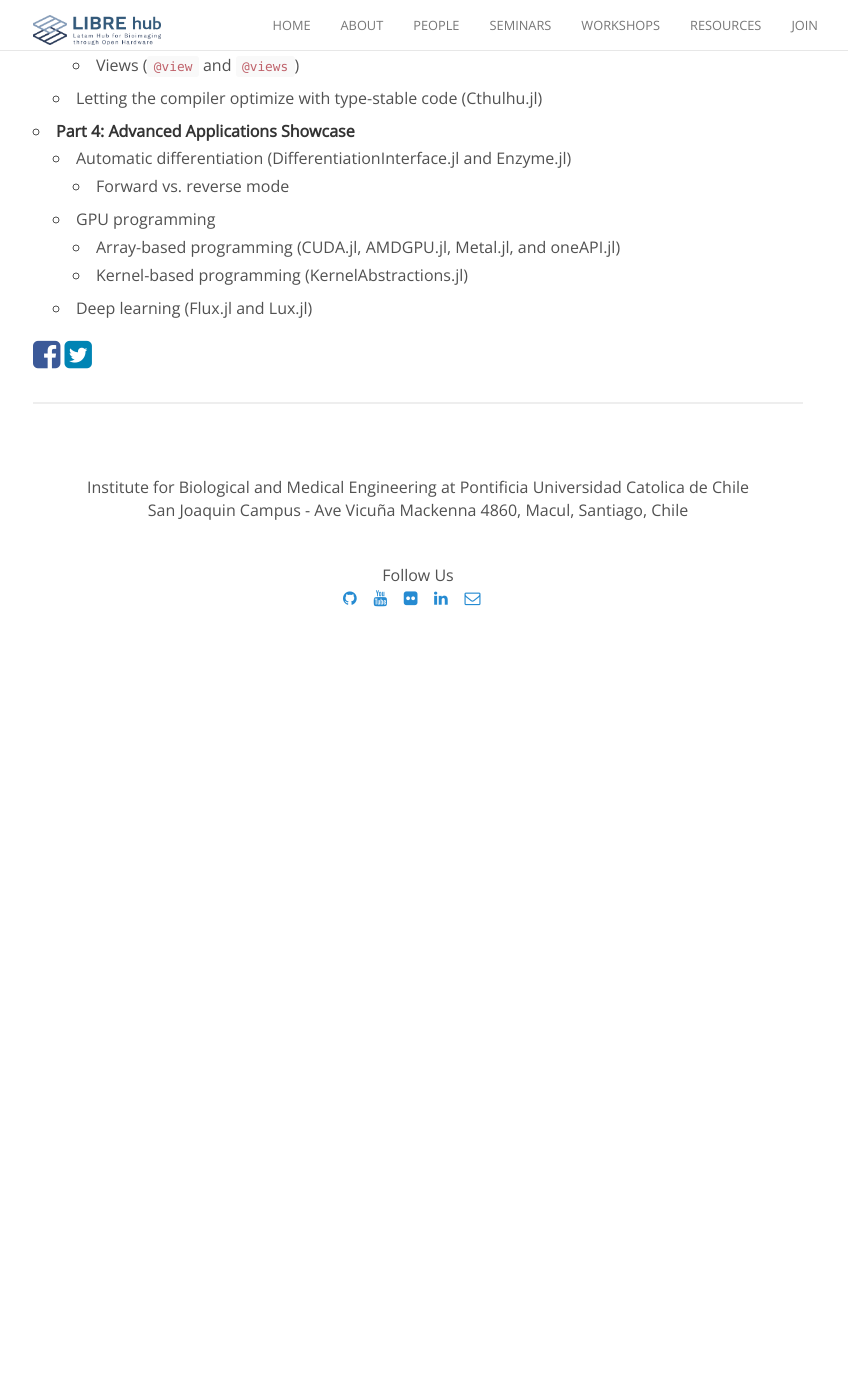
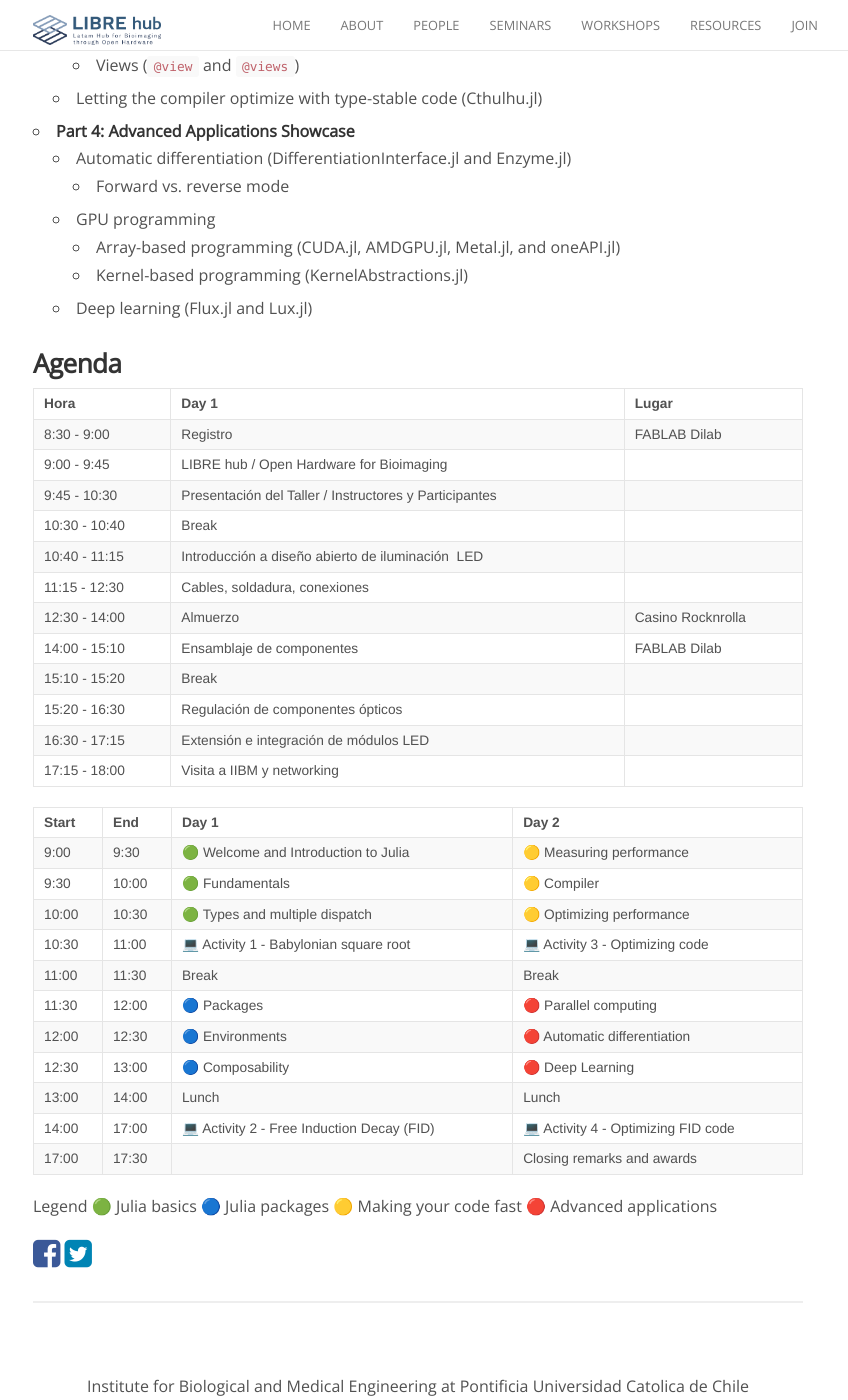
Before and after one commit to LIBREhub/LIBREhub.github.io, a Jekyll site: the page built from _posts/2024-12-19-julia-ws-2024.md, in a window 1280 px wide and 1400 px high, scrolled down 1232 px. Shown: the whole window, without its empty margins (222-1070 px from the left). Built offline with Jekyll 4.4.1, drawn with Linux system fonts in a browser that asks for light colours; nearby versions of some CDN libraries; before the commit the page ends 1862 px from its top, so only the background shows below that.

Commit message:
Add agenda

```diff
--- a/_posts/2024-12-19-julia-ws-2024.md
+++ b/_posts/2024-12-19-julia-ws-2024.md
@@ -55,6 +55,43 @@ Este evento está organizado por LIBRE hub y se realizará de manera presencial
     - Kernel-based programming (KernelAbstractions.jl)
   - Deep learning (Flux.jl and Lux.jl)
 
+### Agenda
+
+| Hora         | Day 1| Lugar             |
+|--------------|----------------------------------------------------------|--------------------|
+| 8:30 - 9:00  | Registro                                                 | FABLAB Dilab      |
+| 9:00 - 9:45  | LIBRE hub / Open Hardware for Bioimaging                 |                    |
+| 9:45 - 10:30 | Presentación del Taller / Instructores y Participantes |                    |
+| 10:30 - 10:40| Break                                                   |                    |
+| 10:40 - 11:15| Introducción a diseño abierto de iluminación  LED      |                    |
+| 11:15 - 12:30| Cables, soldadura, conexiones                           |                    |
+| 12:30 - 14:00| Almuerzo                                                | Casino Rocknrolla  |
+| 14:00 - 15:10| Ensamblaje de componentes                               | FABLAB Dilab      |
+| 15:10 - 15:20| Break                                                   |                    |
+| 15:20 - 16:30| Regulación de componentes ópticos                        |                    |
+| 16:30 - 17:15| Extensión e integración de módulos LED                  |                    |
+| 17:15 - 18:00| Visita a IIBM y networking                             |                    |
+
+| Start |	End |	Day 1 |	Day 2 |
+|-------|-----|-------|-------|
+| 9:00	|9:30	| 🟢 Welcome and Introduction to Julia  |🟡 Measuring performance|
+| 9:30	|10:00| 🟢 Fundamentals	                      |🟡 Compiler             |
+| 10:00	|10:30|	🟢 Types and multiple dispatch	      |🟡 Optimizing performance|
+| 10:30	|11:00|	💻 Activity 1 - Babylonian square root|	💻 Activity 3 - Optimizing code|
+| 11:00	|11:30|	Break	                                 | Break|
+| 11:30	|12:00|	🔵 Packages                           |🔴 Parallel computing|
+| 12:00	|12:30|	🔵 Environments	                      |🔴 Automatic differentiation|
+| 12:30	|13:00|	🔵 Composability	                    |🔴 Deep Learning|
+| 13:00	|14:00|	Lunch	                                 |Lunch|
+| 14:00	|17:00|	💻 Activity 2 - Free Induction Decay (FID)|💻 Activity 4 - Optimizing FID code|
+| 17:00	|17:30|	                                       |Closing remarks and awards|
+
+Legend
+🟢 Julia basics
+🔵 Julia packages
+🟡 Making your code fast
+🔴 Advanced applications
+
 <!--
 ### Registro
 
```
